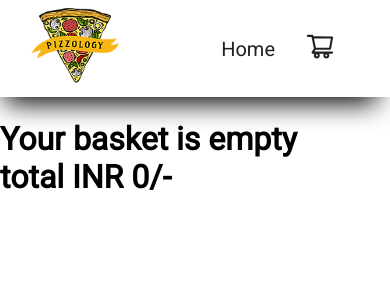
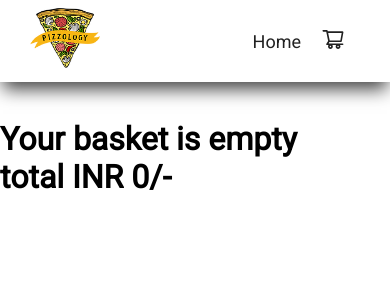
Before and after one commit to Mdakhib/Pizzology-orders, a React (Create React App) app: page /cart in a window 390 px wide. Shown: the top 300 px of the page. Built offline with nearby package versions, Linux system fonts and the light colour scheme.

Commit message:
header added to responsive

```diff
--- a/src/App.css
+++ b/src/App.css
@@ -16,13 +16,12 @@
   margin: 10px auto;
   width: 100%;
   margin-top: 150px;
-  /* border: 1px solid black; */
 }
 .btnWrapper{
   display: flex;
   justify-content: space-between;
   flex-wrap: wrap;
-  padding:10px 15px ;
+  padding:10px 15px;
 }
 
 .btnWrapper button{
@@ -40,3 +39,29 @@
   background: #FFB800;
   color: white;
 }
+
+
+@media screen and (max-width:960px){
+  .btnContainer {
+    /* max-width: 1000px; */
+    margin-top: 130px;
+  }
+
+  .btnWrapper button {
+    padding: 6px 15px;
+    font-size: 18px;
+    letter-spacing: 1px;
+  }
+}
+
+@media screen and (max-width:720px) {
+  .btnContainer {
+    /* max-width: 1000px; */
+    margin-top: 120px;
+  }
+  .btnWrapper button {
+    padding: 6px 12px;
+    font-size: 16px;
+    letter-spacing: normal;
+  }
+}
--- a/src/components/CardModal/CardModal.js
+++ b/src/components/CardModal/CardModal.js
@@ -15,7 +15,7 @@ const useStyles = makeStyles((theme) => ({
     justifyContent: "center",
   },
   paper: {
-    width: "400px",
+    width: "360px",
     backgroundColor: theme.palette.background.paper,
     border: "1px solid #FFB800",
     boxShadow: theme.shadows[5],
@@ -101,7 +101,7 @@ function CardModal({
                   {sizeIsRadio.isRadio ? (
                     <Size size={size} setSize={setSizeSelect} />
                   ) : (
-                    <p>No size available</p>
+                    <p className="errorMsg">No size available</p>
                   )}
                 </div>
                 <div>
@@ -112,11 +112,15 @@ function CardModal({
                       setToppingName={setToppingName}
                     />
                   ) : (
-                    <p>No Toppings Available</p>
+                    <p className="errorMsg">No Toppings Available</p>
                   )}
                 </div>
                 <div className="modalBtnWrap">
-                  <button className="modalButton" onClick={addItem}>
+                  <button
+                    className="modalButton"
+                    onClose={handleClose}
+                    onClick={addItem}
+                  >
                     Add Item
                   </button>
                 </div>
--- a/src/components/CardModal/cardmodal.css
+++ b/src/components/CardModal/cardmodal.css
@@ -56,3 +56,9 @@ margin-bottom: 10px;
      text-transform: capitalize;
      color: white;
 }
+
+.errorMsg {
+    font-size: 22px;
+    font-weight: 700;
+    margin-top: 10px;
+}
--- a/src/components/CartSection/CartSection.js
+++ b/src/components/CartSection/CartSection.js
@@ -63,11 +63,13 @@ function CartSection() {
                       </div>
                       <div className="toppingContentWrap">
                         <span>Topping:</span>
-                        {toppingName.map((item) => (
-                          <div className="toppingsContent">
-                            <p>{item},</p>
-                          </div>
-                        ))}
+                        {toppingName
+                          ? toppingName.map((item) => (
+                              <div className="toppingsContent">
+                                <p>{item},</p>
+                              </div>
+                            ))
+                          : "no topping seleted"}
                       </div>
                       <div className="cardBtnWrap">
                         <button
--- a/src/components/Header/header.css
+++ b/src/components/Header/header.css
@@ -3,7 +3,7 @@
     justify-content: space-between;
     background-color: white !important;
     padding: 8px 25px;
-    box-shadow: -4px 15px 27px -9px rgba(0, 0, 0, 1);
+    box-shadow: 0px 10px 17px -3px rgba(0, 0, 0, 0.75);
     width: 100%;
     position: fixed;
     top: 0;
@@ -30,7 +30,7 @@
 }
 
 .container .wrapper a {
-    margin-right: 30px;
+    margin-right: 40px;
     font-size: 20px;
     text-decoration: none;
     color: #212121;
@@ -44,3 +44,39 @@
     svg {
         font-size: 30px;
 }
+
+
+@media screen and (max-width:960px){
+    .logo img {
+        height: 70px;
+        width: 90px;
+    }
+
+    .container .wrapper a {
+        margin-right: 30px;
+        font-size: 20px;
+    }
+
+    svg {
+        font-size: 26px;
+    }
+
+}
+
+
+@media screen and (max-width:720px) {
+    .logo img {
+        height: 60px;
+        width: 80px;
+    }
+
+    .container .wrapper a {
+        margin-right: 20px;
+
+        font-size: 18px;
+    }
+
+    svg {
+        font-size: 24px;
+    }
+}
--- a/src/components/ToppingSection/Topping.js
+++ b/src/components/ToppingSection/Topping.js
@@ -26,7 +26,7 @@ function Topping({ toppings, toppingName, setToppingName }) {
             })}
           </div>
         ) : (
-          <p>no Toppings available</p>
+          <h1 >no Toppings available</h1>
         )
       )}
     </div>
--- a/src/components/ToppingSection/toping.css
+++ b/src/components/ToppingSection/toping.css
@@ -16,5 +16,4 @@
 .toppingContent {
     margin-right: 5px;
     margin-bottom: 5px;
-
 }
```
